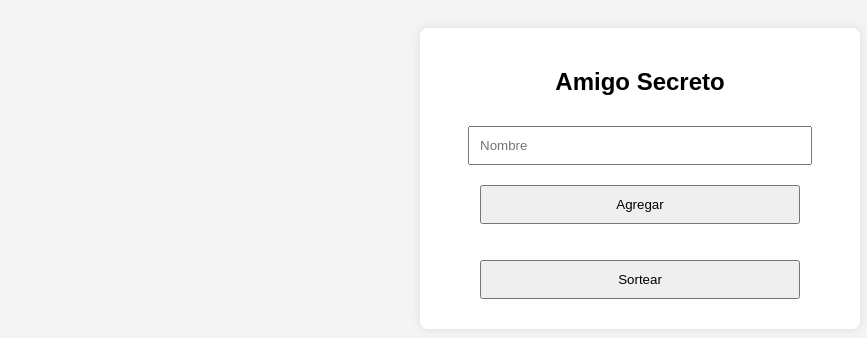
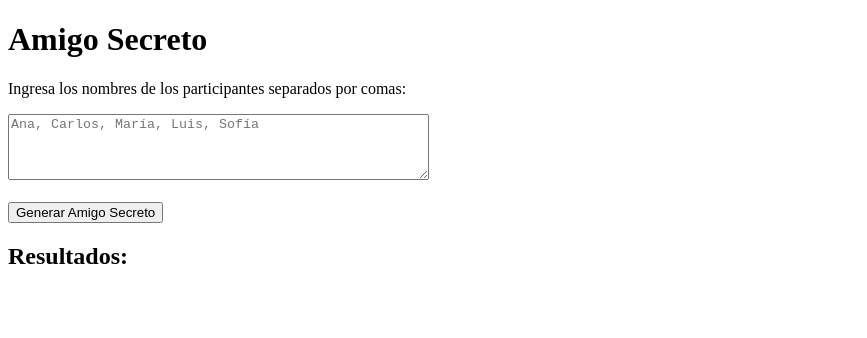
Before and after one commit to Mayra-M3j1a/Challenge_Alura_LATAM_Amigo_Secreto, a plain HTML site: page index.html in a window 1280 px wide. Shown: the whole page, without its empty margins (0-867 px from the left). Drawn offline with Linux system fonts and the light colour scheme.

Commit message:
actualiza el index.html

```diff
--- a/index.html
+++ b/index.html
@@ -1,84 +1,74 @@
-
 <!DOCTYPE html>
 <html lang="es">
 <head>
     <meta charset="UTF-8">
     <meta name="viewport" content="width=device-width, initial-scale=1.0">
     <title>Amigo Secreto</title>
-    <style>
-        body {
-            font-family: Arial, sans-serif;
-            text-align: center;
-            background-color: #f4f4f4;
-            padding: 20px;
-        }
-        .container {
-            max-width: 400px;
-            background: white;
-            padding: 20px;
-            margin: auto;
-            box-shadow: 0px 0px 10px rgba(0, 0, 0, 0.1);
-            border-radius: 8px;
-        }
-        input, button {
-            margin: 10px 0;
-            padding: 10px;
-            width: 80%;
-        }
-        ul {
-            list-style-type: none;
-            padding: 0;
-        }
-        li {
-            background: #ddd;
-            margin: 5px 0;
-            padding: 10px;
-            border-radius: 5px;
-        }
-    </style>
 </head>
 <body>
-    <div class="container">
-        <h2>Amigo Secreto</h2>
-        <input type="text" id="nombre" placeholder="Nombre">
-        <button onclick="agregarAmigo()">Agregar</button>
-        <ul id="lista"></ul>
-        <button onclick="sortear()">Sortear</button>
-        <div id="resultado"></div>
-    </div>
+    <h1>Amigo Secreto</h1>
+    <p>Ingresa los nombres de los participantes separados por comas:</p>
+    <textarea id="nombres" rows="4" cols="50" placeholder="Ana, Carlos, María, Luis, Sofía"></textarea>
+    <br><br>
+    <button onclick="mostrarAsignaciones()">Generar Amigo Secreto</button>
+    <h2>Resultados:</h2>
+    <pre id="resultado"></pre>
 
     <script>
-        const amigos = [];
-
-        function agregarAmigo() {
-            const nombre = document.getElementById("nombre").value.trim();
-            if (nombre && !amigos.includes(nombre)) {
-                amigos.push(nombre);
-                document.getElementById("lista").innerHTML += `<li>${nombre}</li>`;
-                document.getElementById("nombre").value = "";
-            } else {
-                alert("Nombre inválido o ya ingresado.");
+        // Función para mezclar la lista de nombres
+        function mezclar(array) {
+            for (let i = array.length - 1; i > 0; i--) {
+                const j = Math.floor(Math.random() * (i + 1));
+                [array[i], array[j]] = [array[j], array[i]];
             }
+            return array;
         }
 
-        function sortear() {
-            if (amigos.length < 2) {
+        // Función principal para asignar amigos secretos
+        function asignarAmigosSecretos(nombres) {
+            if (nombres.length < 2) {
                 alert("Debe haber al menos dos participantes.");
+                return null;
+            }
+
+            // Mezclar la lista de nombres
+            const mezclados = mezclar([...nombres]);
+            const asignaciones = {};
+
+            for (let i = 0; i < nombres.length; i++) {
+                asignaciones[nombres[i]] = mezclados[i];
+            }
+
+            // Verificar que nadie se asigne a sí mismo
+            for (const [nombre, asignado] of Object.entries(asignaciones)) {
+                if (nombre === asignado) {
+                    console.log("Se detectó una autoasignación. Reiniciando...");
+                    return asignarAmigosSecretos(nombres); // Reiniciar en caso de error
+                }
+            }
+
+            return asignaciones;
+        }
+
+        // Función para mostrar las asignaciones en la página
+        function mostrarAsignaciones() {
+            const input = document.getElementById("nombres").value;
+            const nombres = input.split(",").map(nombre => nombre.trim()).filter(nombre => nombre);
+
+            if (nombres.length < 2) {
+                document.getElementById("resultado").textContent = "Debe haber al menos dos participantes.";
                 return;
             }
 
-            let mezclados = [...amigos];
-            do {
-                mezclados.sort(() => Math.random() - 0.5);
-            } while (mezclados.some((amigo, i) => amigo === amigos[i]));
+            const resultado = asignarAmigosSecretos(nombres);
 
-            let resultado = "<h3>Resultados del sorteo:</h3><ul>";
-            amigos.forEach((amigo, i) => {
-                resultado += `<li>${amigo} → ${mezclados[i]}</li>`;
-            });
-            resultado += "</ul>";
-
-            document.getElementById("resultado").innerHTML = resultado;
+            if (resultado) {
+                let textoResultado = "";
+                for (const [nombre, asignado] of Object.entries(resultado)) {
+                    textoResultado += `${nombre} → ${asignado}\n`;
+                }
+                document.getElementById("resultado").textContent = textoResultado;
+            }
         }
     </script>
 </body>
```
